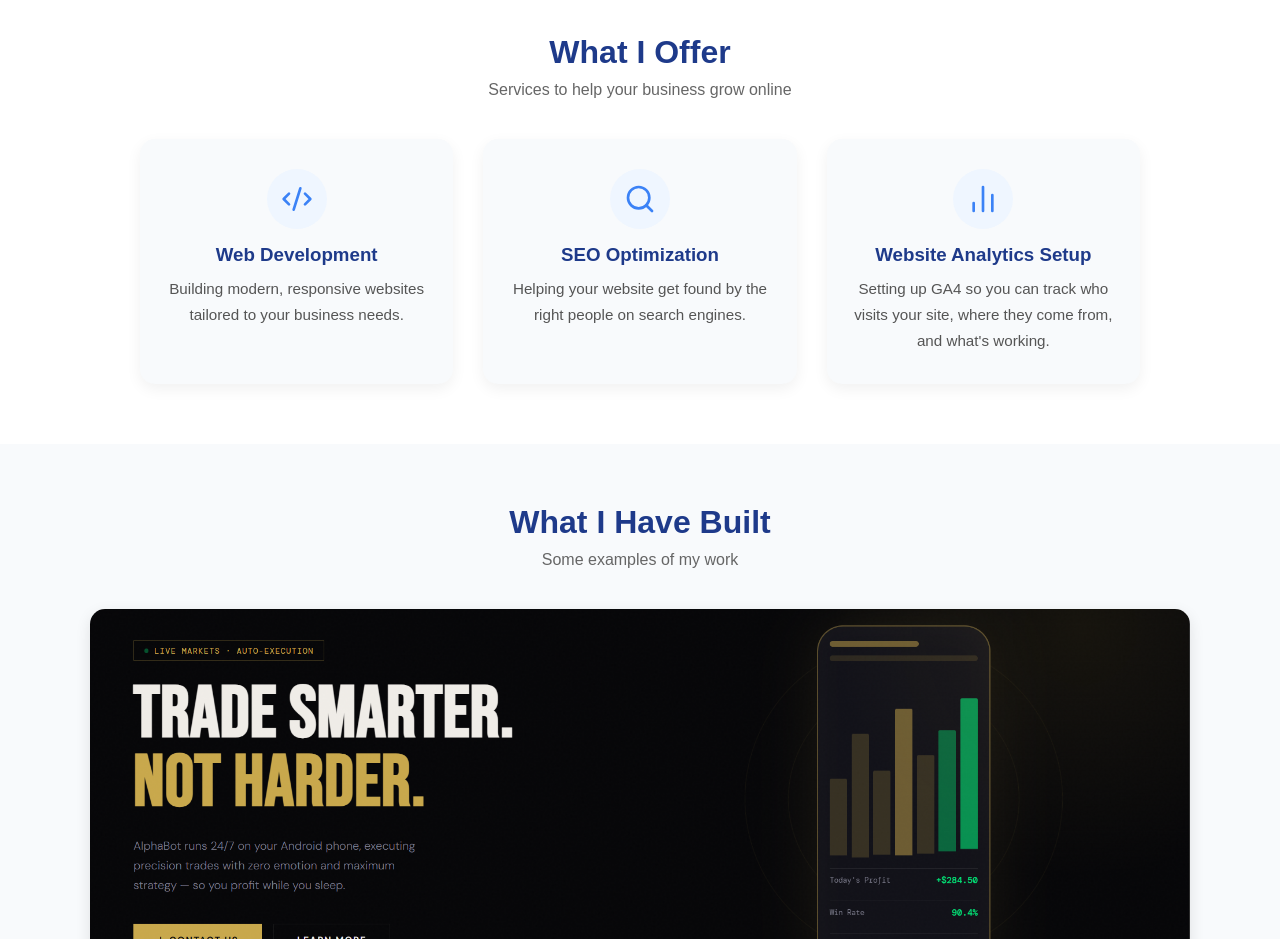
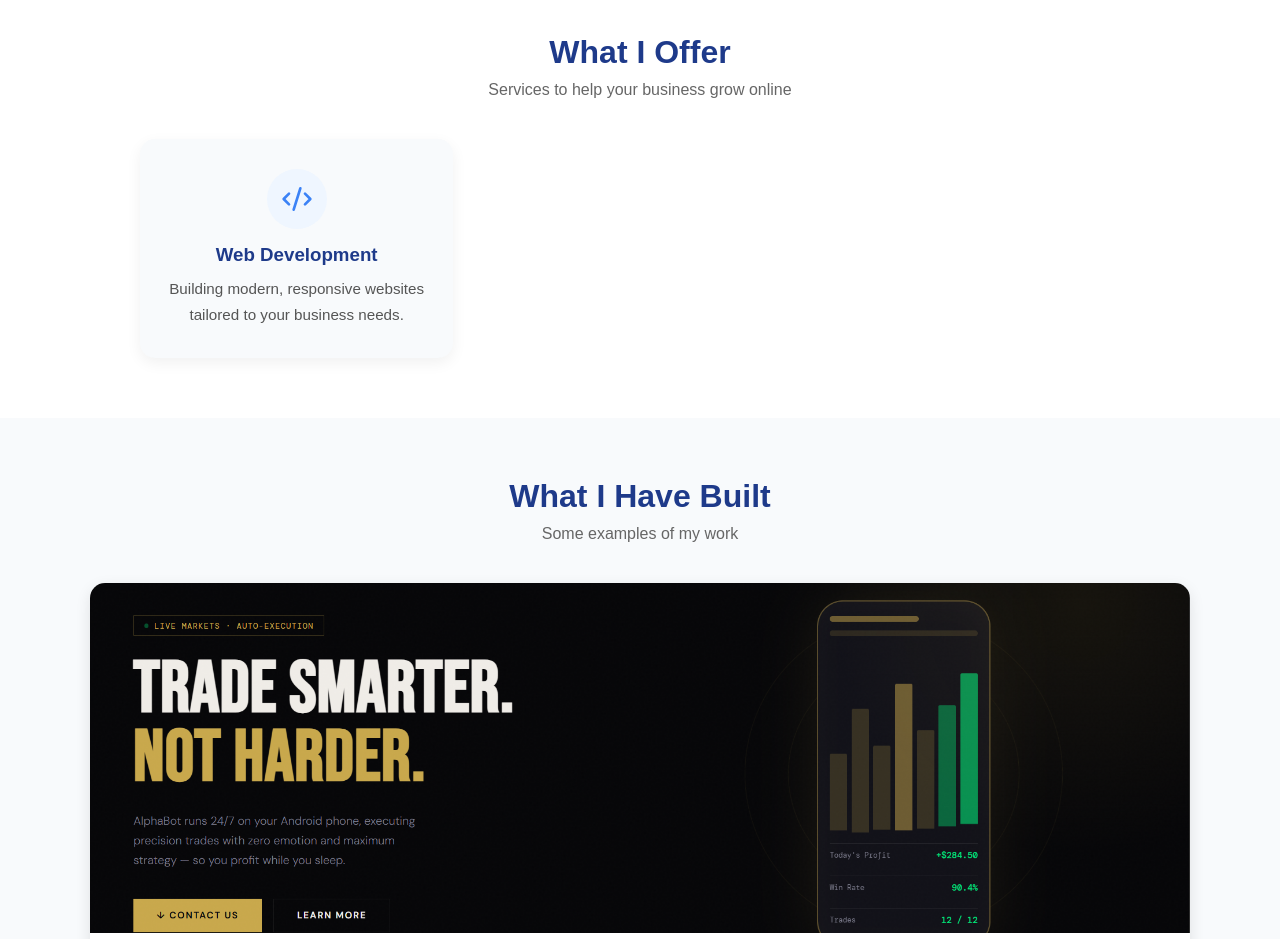
Before and after one commit to codebyemmanuel19/react-portfolio, a React (Vite) app: page / in a window 1280 px wide. Shown: the part 820-1759 px from the top of the page. Built offline with nearby package versions, Linux system fonts and the light colour scheme.

Commit message:
Finished projects section

```diff
--- a/src/components/Services.jsx
+++ b/src/components/Services.jsx
@@ -12,16 +12,16 @@
    //title: "Paid Ad Management",
    //description: "Running targeted TikTok and Meta ad campaigns to help you reach the right audience."
  //},
- {
-   icon: <Search size={32} />,
-   title: "SEO Optimization",
-   description: "Helping your website get found by the right people on search engines."
- },
- {
-   icon: <BarChart2 size={32} />,
-   title: "Website Analytics Setup",
-   description: "Setting up GA4 so you can track who visits your site, where they come from, and what's working."
- }
+ //{
+   //icon: <Search size={32} />,
+   //title: "SEO Optimization",
+  // description: "Helping your website get found by the right people on search engines."
+ //},
+ //{
+   //icon: <BarChart2 size={32} />,
+   //title: "Website Analytics Setup",
+   //description: "Setting up GA4 so you can track who visits your site, where they come from, and what's working."
+ //}
 ]
 
 function Services() {
```
